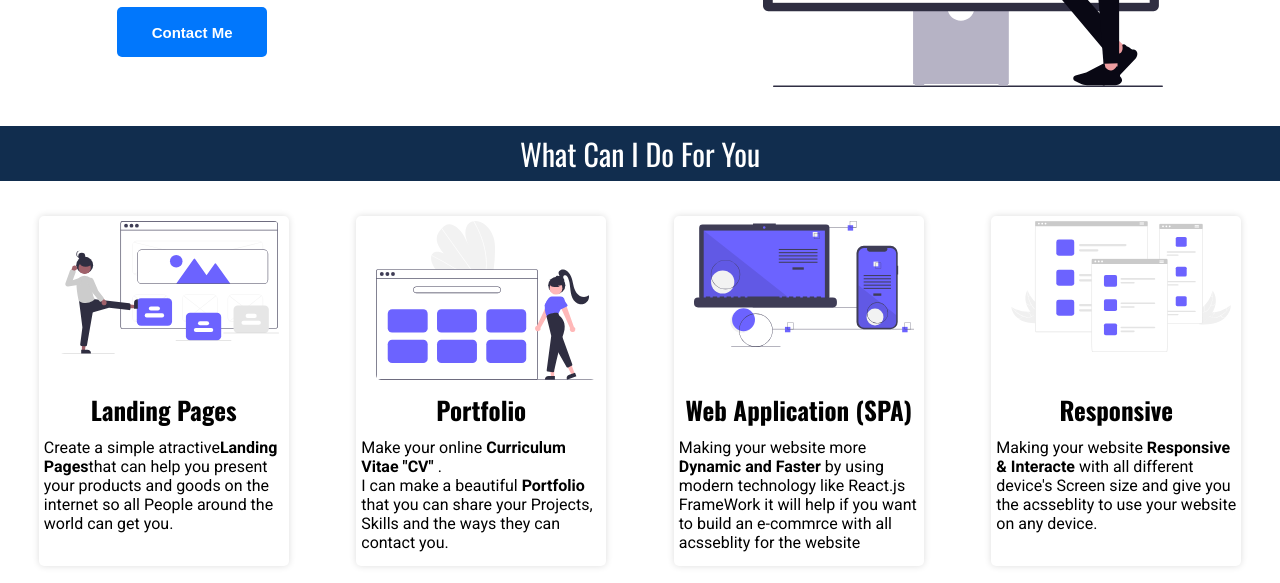
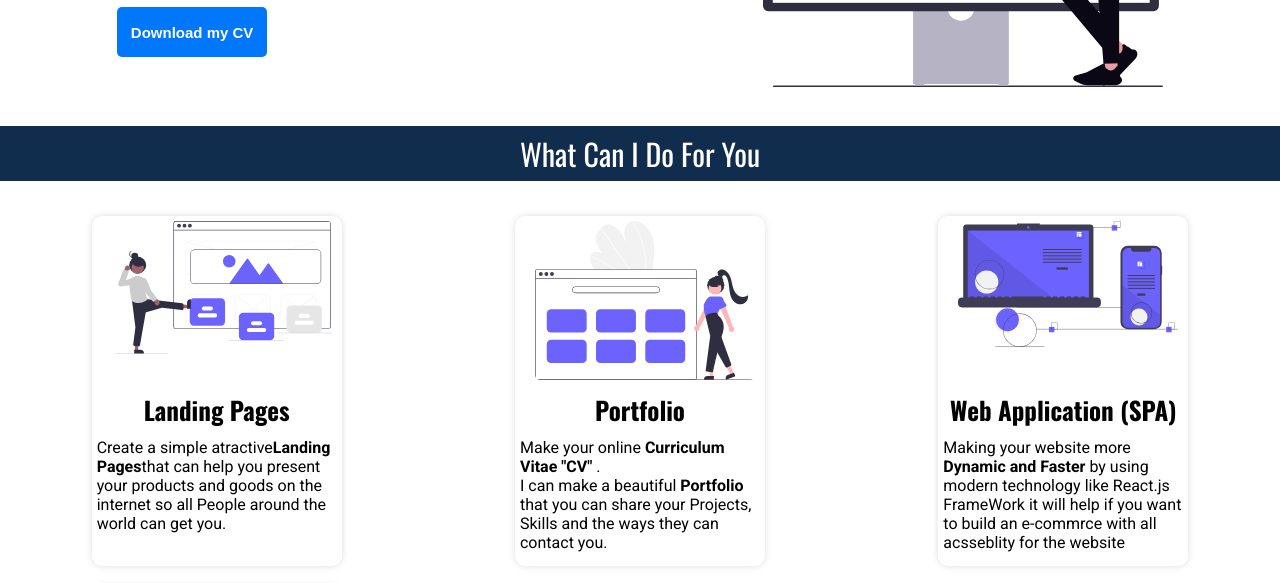
Before and after one commit to Mohamedwalid04/portfolio, a plain HTML site: page index.html in a window 1280 px wide. Shown: the part 334-917 px from the top of the page. Drawn offline with nearby package versions, Linux system fonts and the light colour scheme.

Commit message:
adding my resume

```diff
--- a/CSS/Portfolio.css
+++ b/CSS/Portfolio.css
@@ -79,15 +79,19 @@ header ul li:not(:last-of-type) {
 
 .second-sec {
     display: grid;
-    grid-template-columns: repeat(auto-fill, minmax(250px, 1fr));
+    grid-template-columns: repeat(auto-fill, minmax(300px, 1fr));
+    align-content: center;
+    align-items: center;
+    justify-content: center;
     justify-items: center;
 }
 
 .second-sec .card {
     width: 250px;
     height: 350px;
-    border-radius: 5px;
+    border-radius: 10px;
     transition: 0.5s;
+    overflow: hidden;
 }
 
 .second-sec .card:hover {
@@ -259,6 +263,10 @@ footer {
     .skills img {
         display: none;
     }
+
+    .second-sec {
+        grid-template-columns: repeat(auto-fill, minmax(250px, 1fr));
+    }
 }
 
 /* media */
--- a/index.html
+++ b/index.html
@@ -54,7 +54,11 @@
                                 class="fa-brands fa-github fa-xl fa-fw"></i></a>
                     </li>
                 </ul>
-                <button class="contanct btn-shape bg-blue fs-15 f-bold pointer c-white">Contact Me</button>
+                <a href="https://drive.google.com/file/d/1j3VOHp3wQGNUhUfuPkgwTsLpfqV8ldKj/view?usp=sharing "
+                    target="_blank">
+                    <button class="contanct btn-shape bg-blue fs-15 f-bold pointer c-white">Download my CV</button>
+                </a>
+
             </div>
             <div class="img">
                 <img src="./imgs/undraw_website_ij0l.svg" alt="">
```
